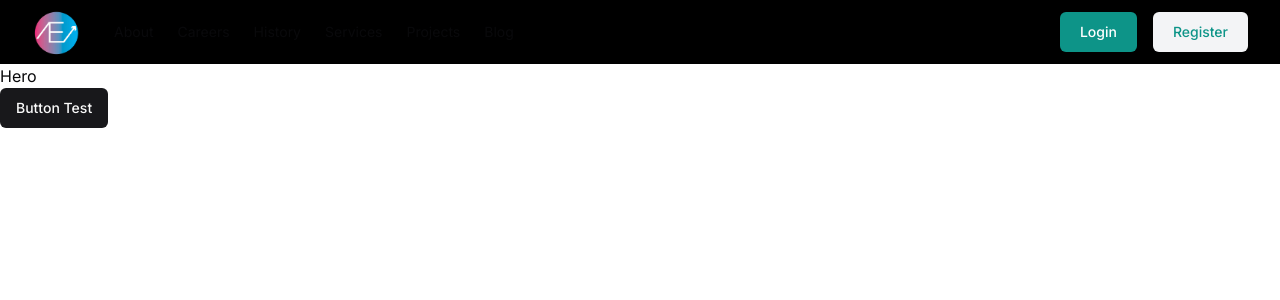
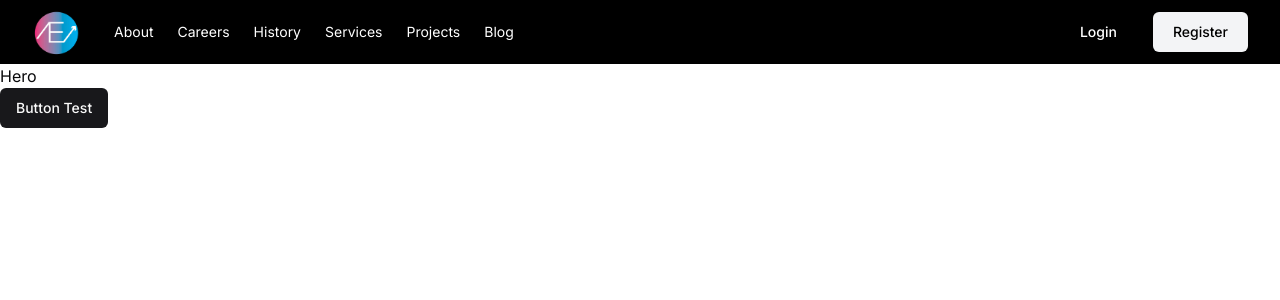
Before and after one commit to quoctm17/enigma-project, a Next.js app: page / in a window 1280 px wide. Shown: the top 300 px of the page. Built offline with nearby package versions, Linux system fonts and the light colour scheme; no server answers.

Commit message:
Fix Header

```diff
--- a/app/_components/Header.tsx
+++ b/app/_components/Header.tsx
@@ -13,27 +13,27 @@ function Header() {
                     <nav aria-label="Global" className="hidden md:block">
                         <ul className="flex items-center gap-6 text-sm">
                             <li>
-                                <a className="text-white-500 transition hover:text-gray-500/75" href="#"> About </a>
+                                <a className="text-white transition hover:text-gray-100/75" href="#"> About </a>
                             </li>
 
                             <li>
-                                <a className="text-white-500 transition hover:text-gray-500/75" href="#"> Careers </a>
+                                <a className="text-white transition hover:text-gray-100/75" href="#"> Careers </a>
                             </li>
 
                             <li>
-                                <a className="text-white-500 transition hover:text-gray-500/75" href="#"> History </a>
+                                <a className="text-white transition hover:text-gray-100/75" href="#"> History </a>
                             </li>
 
                             <li>
-                                <a className="text-white-500 transition hover:text-gray-500/75" href="#"> Services </a>
+                                <a className="text-white transition hover:text-gray-100/75" href="#"> Services </a>
                             </li>
 
                             <li>
-                                <a className="text-white-500 transition hover:text-gray-500/75" href="#"> Projects </a>
+                                <a className="text-white transition hover:text-gray-100/75" href="#"> Projects </a>
                             </li>
 
                             <li>
-                                <a className="text-white-500 transition hover:text-gray-500/75" href="#"> Blog </a>
+                                <a className="text-white transition hover:text-gray-100/75" href="#"> Blog </a>
                             </li>
                         </ul>
                     </nav>
@@ -41,14 +41,14 @@ function Header() {
                     <div className="flex items-center gap-4">
                         <div className="sm:flex sm:gap-4">
                             <a
-                                className="block rounded-md bg-teal-600 px-5 py-2.5 text-sm font-medium text-white transition hover:bg-teal-700"
+                                className="block rounded-md text-white px-5 py-2.5 text-sm font-medium transition hover:bg-teal-700"
                                 href="#"
                             >
                                 Login
                             </a>
 
                             <a
-                                className="hidden rounded-md bg-gray-100 px-5 py-2.5 text-sm font-medium text-teal-600 transition hover:text-teal-600/75 sm:block"
+                                className="hidden rounded-md bg-gray-100 px-5 py-2.5 text-sm font-medium text-black transition hover:text-slate-200 sm:block"
                                 href="#"
                             >
                                 Register
```
